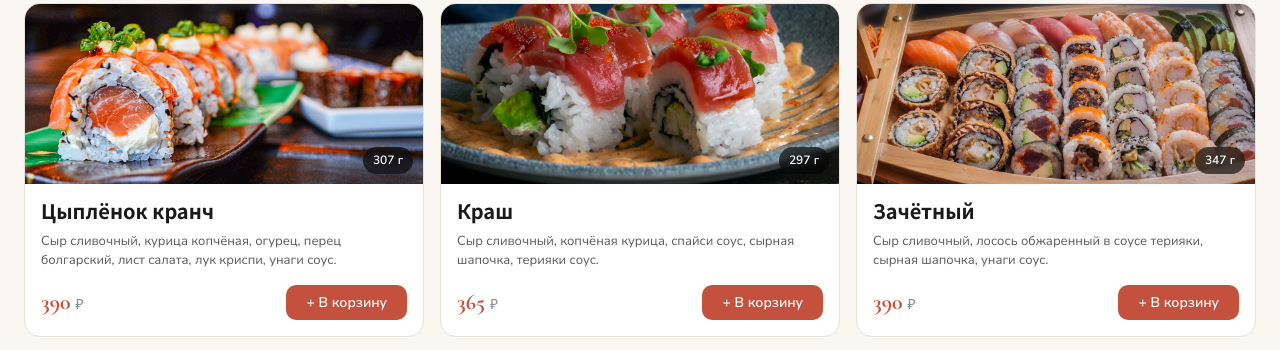
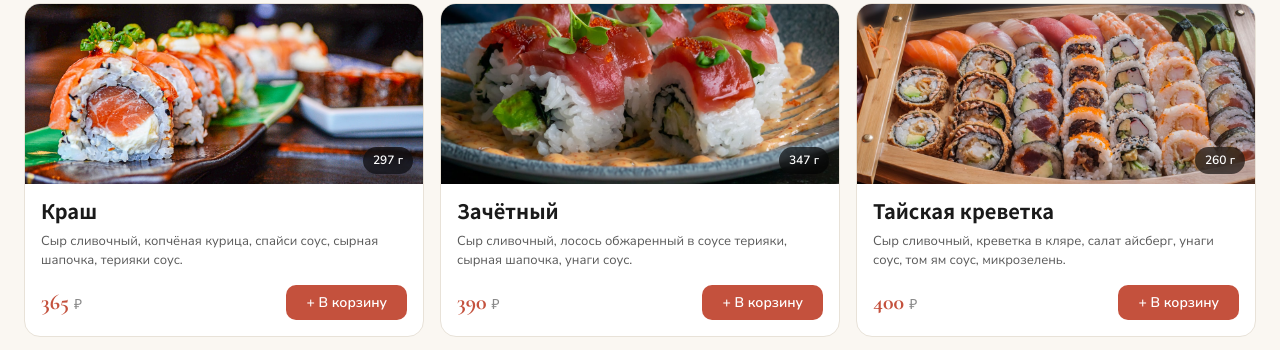
Before and after one commit to doublevevo-droid/sushi, a plain HTML site: page index.html in a window 1280 px wide. Shown: the part 853-1203 px from the top of the page. Drawn offline with nearby package versions, Linux system fonts and the light colour scheme.

Commit message:
Update index.html

```diff
--- a/index.html
+++ b/index.html
@@ -1288,7 +1288,6 @@ const MENU_DATA = [
       '/5.jpg',
     ],
     items: [
-      { name:'Цыплёнок кранч', desc:'Сыр сливочный, курица копчёная, огурец, перец болгарский, лист салата, лук криспи, унаги соус.', weight:'307 г', price:390 },
       { name:'Краш', desc:'Сыр сливочный, копчёная курица, спайси соус, сырная шапочка, терияки соус.', weight:'297 г', price:365 },
       { name:'Зачётный', desc:'Сыр сливочный, лосось обжаренный в соусе терияки, сырная шапочка, унаги соус.', weight:'347 г', price:390 },
       { name:'Тайская креветка', desc:'Сыр сливочный, креветка в кляре, салат айсберг, унаги соус, том ям соус, микрозелень.', weight:'260 г', price:400 },
```
